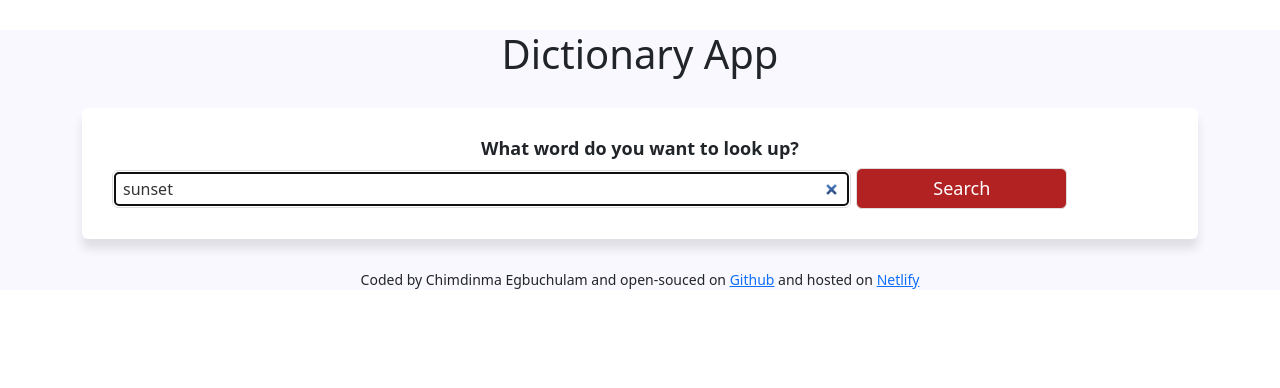
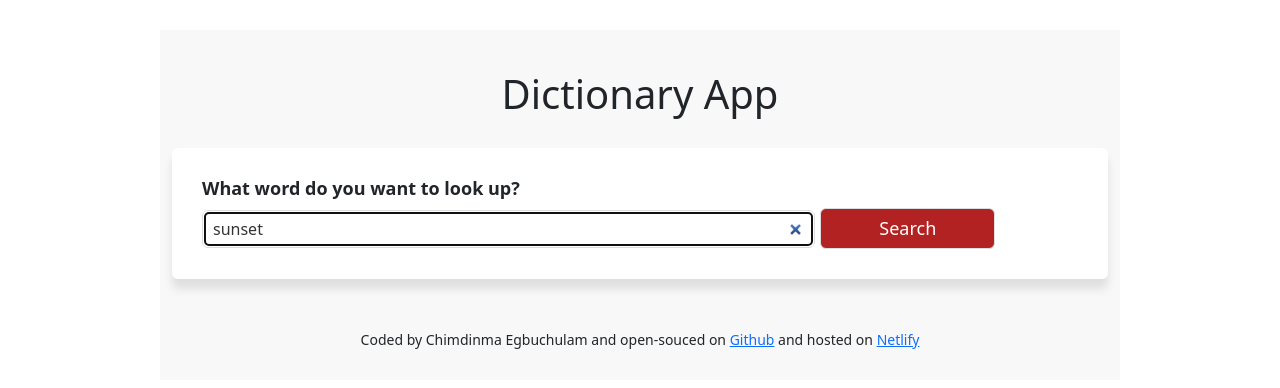
Before and after one commit to didichulam/dictionary-app, a React (Create React App) app: page / in a window 1280 px wide. Shown: the top 388 px of the page. Built offline with nearby package versions, Linux system fonts and the light colour scheme; no server answers.

Commit message:
addded and styled photos

```diff
--- a/package.json
+++ b/package.json
@@ -8,6 +8,7 @@
     "@testing-library/user-event": "^13.5.0",
     "axios": "^1.7.3",
     "bootstrap": "^5.3.3",
+    "pexels": "^1.4.0",
     "react": "^18.3.1",
     "react-dom": "^18.3.1",
     "react-scripts": "5.0.1",
--- a/public/index.html
+++ b/public/index.html
@@ -8,6 +8,7 @@
   <meta name="theme-color" content="#000000" />
   <meta name="description" content="Web site created using create-react-app" />
   <link rel="apple-touch-icon" href="%PUBLIC_URL%/logo192.png" />
+
   <!--
       manifest.json provides metadata used when your web app is installed on a
       user's mobile device or desktop. See https://developers.google.com/web/fundamentals/web-app-manifest/
--- a/src/App.css
+++ b/src/App.css
@@ -1,17 +1,18 @@
 .App {
-  background: #f9f8fe;
+  background: #f8f8f8;
+  max-width: 960px;
+  margin: 0 auto;
 }
 
 .App-header {
   margin: 30px 0;
-}
-
-.App h1 {
+  padding-top: 40px;
+  font-weight: 900;
   text-align: center;
 }
 
 .App-footer {
   text-align: center;
-  margin: 30px 0;
+  padding: 30px;
   font-size: 14px;
 }
--- a/src/Dictionary.js
+++ b/src/Dictionary.js
@@ -2,12 +2,17 @@
 import "./Dictionary.css";
 import axios from "axios";
 import Results from "./Results";
+import Photos from "./Photos";
 
 export default function Dictionary(props) {
   let [word, setWord] = useState(props.defaultWord);
   let [results, setResults] = useState(null);
   let [loaded, setLoaded] = useState(false);
+  let [photos, setPhotos] = useState(null);
 
+  function fetchPhotos(response) {
+    setPhotos(response.data.photos);
+  }
   function fetchMeaning(response) {
     setResults(response.data[0]);
   }
@@ -20,6 +25,14 @@
     //documentation : https://dictionaryapi.dev/
     let apiUrl = `https://api.dictionaryapi.dev/api/v2/entries/en/${word}`;
     axios.get(apiUrl).then(fetchMeaning);
+
+    let pexelsApiKey =
+      "1ja8q5Wz07M7XxN8rDdyQn1sYjH5AK0gUdTN1Pek4bufoL3By0AcfYez";
+
+    let pexelsApiUrl = `https://api.pexels.com/v1/search?query=${word}&per_page=9`;
+
+    let headers = { Authorization: `${pexelsApiKey}` };
+    axios.get(pexelsApiUrl, { headers: headers }).then(fetchPhotos);
   }
 
   function handleSubmit(event) {
@@ -50,6 +63,7 @@
           </form>
         </section>
         <Results data={results} />
+        <Photos photos={photos} />
       </div>
     );
   } else {
--- a/src/Phonetic.js
+++ b/src/Phonetic.js
@@ -2,7 +2,6 @@
 import "./Phonetic.css";
 
 export default function Phonetic(props) {
-  console.log(props.phonetic);
   return (
     <div className="Phonetic">
       <a href={props.phonetic.audio} target="_blank" rel="noreferrer">
--- /dev/null
+++ b/src/Photos.css
@@ -0,0 +1,4 @@
+.Photos img {
+  border-radius: 4px;
+  margin-bottom: 20px;
+}
--- /dev/null
+++ b/src/Photos.js
@@ -0,0 +1,26 @@
+import React from "react";
+import "./Photos.css";
+
+export default function Photos(props) {
+  if (props.photos) {
+    return (
+      <section className="Photos">
+        <div className="row">
+          {props.photos.map(function (photo, index) {
+            return (
+              <div className="col-4" key={index}>
+                <a href={photo.src.original} target="_blank" rel="noreferrer">
+                  <img
+                    src={photo.src.landscape}
+                    alt={photo.alt}
+                    className="img-fluid"
+                  />
+                </a>
+              </div>
+            );
+          })}
+        </div>
+      </section>
+    );
+  } else return null;
+}
--- a/src/Results.js
+++ b/src/Results.js
@@ -4,7 +4,6 @@
 import "./Results.css";
 
 export default function Results(props) {
-  console.log(props.data);
   if (props.data) {
     return (
       <div className="Results">
```
Also changed, not shown: 1 other file (tests, documents, lock files or other folders).
